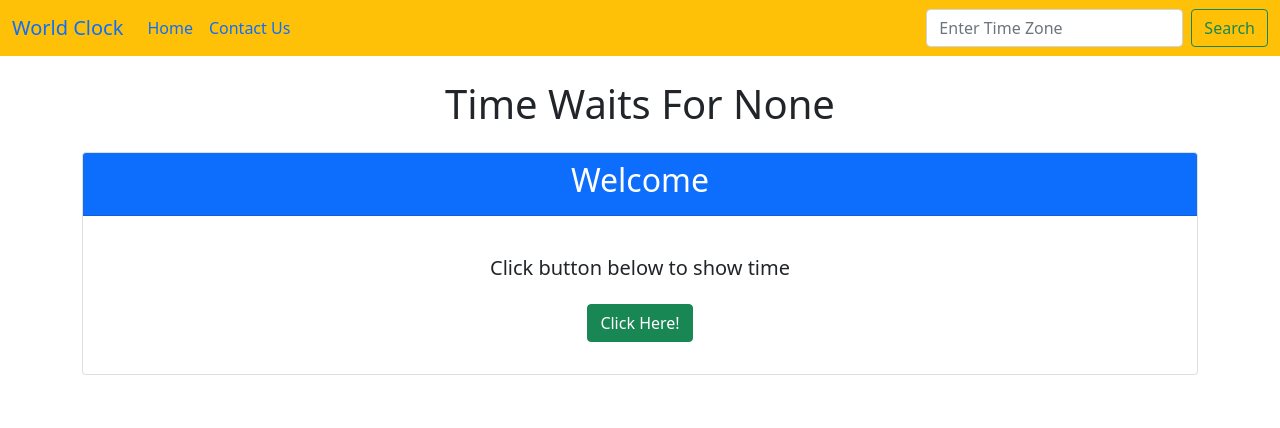
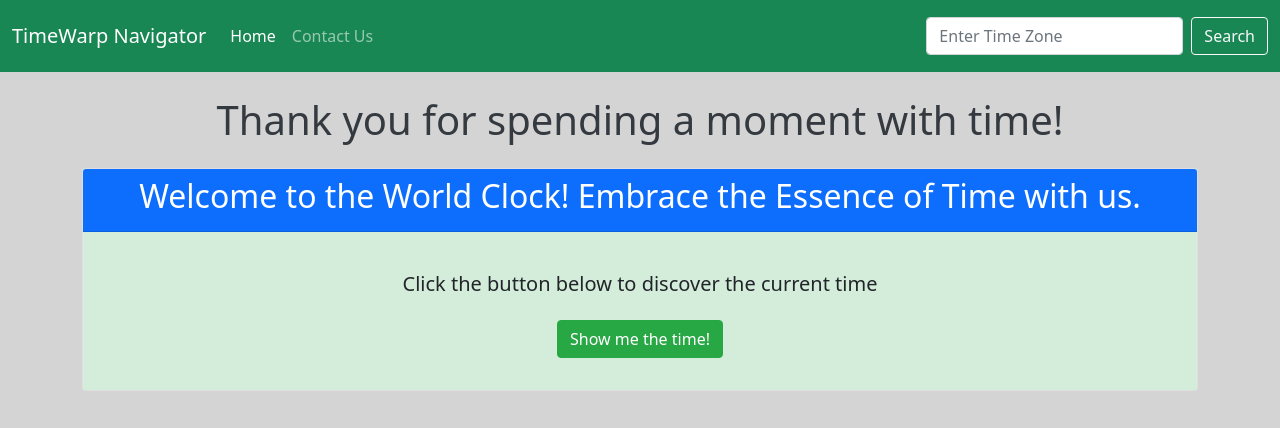
Before and after one commit to vivek2293/TimeWarp_Navigator, a plain HTML site: page index.html in a window 1280 px wide. Drawn offline with nearby package versions, Linux system fonts and the light colour scheme.

Commit message:
style: :lipstick: modified ui

```diff
--- a/index.html
+++ b/index.html
@@ -1,5 +1,6 @@
-<!doctype html>
+<!DOCTYPE html>
 <html lang="en">
+
 <head>
     <!-- Required meta tags -->
     <meta charset="utf-8">
@@ -7,21 +8,23 @@
 
     <!-- Bootstrap CSS -->
     <link href="https://cdn.jsdelivr.net/npm/bootstrap@5.1.3/dist/css/bootstrap.min.css" rel="stylesheet" integrity="sha384-1BmE4kWBq78iYhFldvKuhfTAU6auU8tT94WrHftjDbrCEXSU1oBoqyl2QvZ6jIW3" crossorigin="anonymous">
+    <link rel="stylesheet" href="style.css">
     <link rel="shortcut icon" href="./static/favicon.ico" type="image/x-icon">
-    <title>World Clock</title>
+    <title>TimeWarp Navigator</title>
 </head>
+
 <body>
     <header>
-        <nav class="navbar navbar-expand-lg navbar-primary bg-warning">
+        <nav class="navbar navbar-expand-lg navbar-dark bg-success py-3">
             <div class="container-fluid">
-              <a class="navbar-brand" href="#">World Clock</a>
+                <a class="navbar-brand" href="./index.html">TimeWarp Navigator</a>
                 <button class="navbar-toggler" type="button" data-bs-toggle="collapse" data-bs-target="#navbarSupportedContent" aria-controls="navbarSupportedContent" aria-expanded="false" aria-label="Toggle navigation">
                     <span class="navbar-toggler-icon"></span>
                 </button>
                 <div class="collapse navbar-collapse" id="navbarSupportedContent">
                     <ul class="navbar-nav me-auto mb-2 mb-lg-0">
                         <li class="nav-item">
-                    <a class="nav-link active" aria-current="page" href="#">Home</a>
+                            <a class="nav-link active" aria-current="page" href="./index.html">Home</a>
                         </li>
                         <li class="nav-item">
                             <a class="nav-link" href="#">Contact Us</a>
@@ -29,30 +32,33 @@
                     </ul>
                     <form class="d-flex">
                         <input class="form-control me-2" type="search" placeholder="Enter Time Zone" aria-label="Search">
-                  <button class="btn btn-outline-success" type="submit">Search</button>
+                        <button class="btn btn-outline-light" type="submit">Search</button>
                     </form>
                 </div>
             </div>
         </nav>
     </header>
-    <h1 class="text-center my-4" id="main1">Time Waits For None</h1>
+
+    <h1 class="text-center my-4" id="main1">Thank you for spending a moment with time!</h1>
 
     <div class="container">
         <div class="card text-center">
             <div class="card-header bg-primary text-white">
-              <h2 id ="t1">Welcome</h2>
+                <h2 id="t1">Welcome to the World Clock! Embrace the Essence of Time with us.</h2>
             </div>
             <div class="card-body">
-              <h5 Id ="time" class = "my-4">Click button below to show time</h5>
-              <h5 Id ="date" class = "my-4"></h5>
+                <h5 Id="time" class="my-4">Click the button below to discover the current time</h5>
+                <h5 Id="date" class="my-4"></h5>
 
-              <p class="btn btn-success" id ="timebar" onclick="World_Clock()">Click Here!</p>
+                <p class="btn btn-success" id="timebar" onclick="World_Clock()">Show me the time!</p>
             </div>
         </div>
     </div>
 
-    <script src="https://cdn.jsdelivr.net/npm/bootstrap@5.1.3/dist/js/bootstrap.bundle.min.js" integrity="sha384-ka7Sk0Gln4gmtz2MlQnikT1wXgYsOg+OMhuP+IlRH9sENBO0LRn5q+8nbTov4+1p" crossorigin="anonymous"></script>
+    <script src="https://cdn.jsdelivr.net/npm/bootstrap@5.1.3/dist/js/bootstrap.bundle.min.js"
+        integrity="sha384-ka7Sk0Gln4gmtz2MlQnikT1wXgYsOg+OMhuP+IlRH9sENBO0LRn5q+8nbTov4+1p" crossorigin="anonymous"></script>
     <script src="index.js"></script>
 
 </body>
+
 </html>
--- a/index.js
+++ b/index.js
@@ -1,6 +1,6 @@
 function World_Clock(){
 
-document.getElementById('t1').innerHTML = "Your Current Time and Date: ";
+document.getElementById('t1').innerHTML = "Current Time and Date: ";
 document.getElementById('main1').innerHTML = "Tic-Toc! Tic-Toc! Time is always running ";
 setInterval(() => {
 a = new Date();
--- /dev/null
+++ b/style.css
@@ -0,0 +1,29 @@
+body {
+    background-color: #d4d4d4;
+}
+
+header {
+    background-color: #28a745;
+}
+
+#main1 {
+    color: #343a40;
+}
+
+.card-header {
+    background-color: #0d6efd;
+}
+
+.card-body {
+    background-color: #d4edda;
+}
+
+.btn-success {
+    background-color: #28a745;
+    border-color: #28a745;
+}
+
+.btn-success:hover {
+    background-color: #218838;
+    border-color: #1e7e34;
+}
```
Lines whose indentation alone changed are shown as unchanged.
